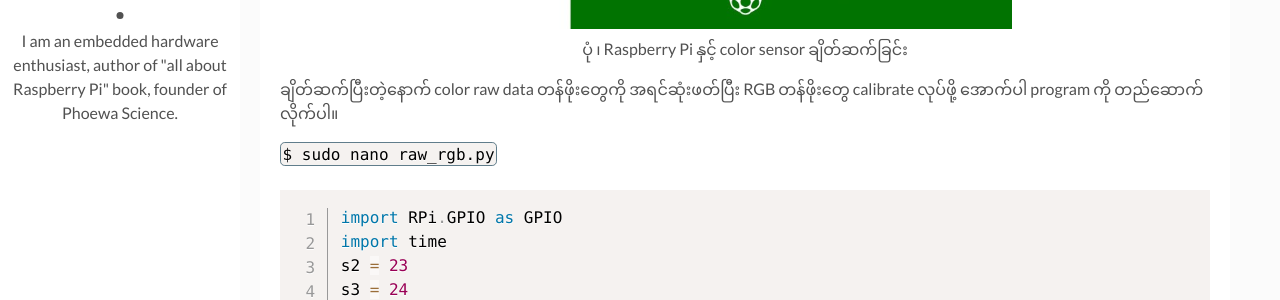
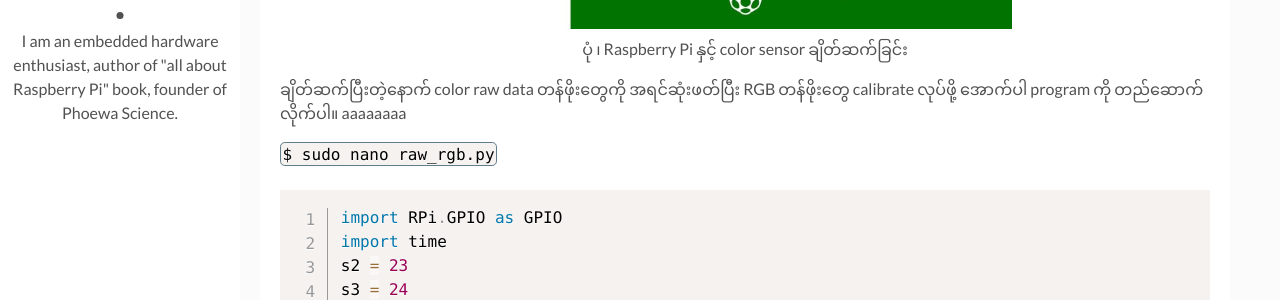
Before and after one commit to kogyikaunghtet/kogyikaunghtet.github.io, a Jekyll site: the page built from _posts/2021-1-31-rpi-color-sensor.markdown, in a window 1280 px wide and 1400 px high, scrolled down 2485 px. Shown: the part 150-450 px from the top of the window. Built offline with Jekyll 4.4.1, drawn with Linux system fonts in a browser that asks for light colours; comment, search, counter and statistics services are not loaded.

Commit message:
Initial commit

```diff
--- a/_posts/2021-1-31-rpi-color-sensor.markdown
+++ b/_posts/2021-1-31-rpi-color-sensor.markdown
@@ -50,11 +50,11 @@
 <a>ပုံ ၊ Raspberry Pi နှင့် color sensor ချိတ်ဆက်ခြင်း</a>
 </p>
 
-ချိတ်ဆက်ပြီးတဲ့နောက် color raw data တန်ဖိုးတွေကို အရင်ဆုံးဖတ်ပြီး RGB တန်ဖိုးတွေ calibrate လုပ်ဖို့ အောက်ပါ program ကို တည်ဆောက်လိုက်ပါ။
+ချိတ်ဆက်ပြီးတဲ့နောက် color raw data တန်ဖိုးတွေကို အရင်ဆုံးဖတ်ပြီး RGB တန်ဖိုးတွေ calibrate လုပ်ဖို့ အောက်ပါ program ကို တည်ဆောက်လိုက်ပါ။ aaaaaaaa
 
 `$ sudo nano raw_rgb.py`
 
-<div class="responsive-embed">
+<div class="responsive-embed flex-video">
 <pre><code class="language-python line-numbers">
 import RPi.GPIO as GPIO
 import time
```
Also changed, not shown: assets/css/prism.css.
